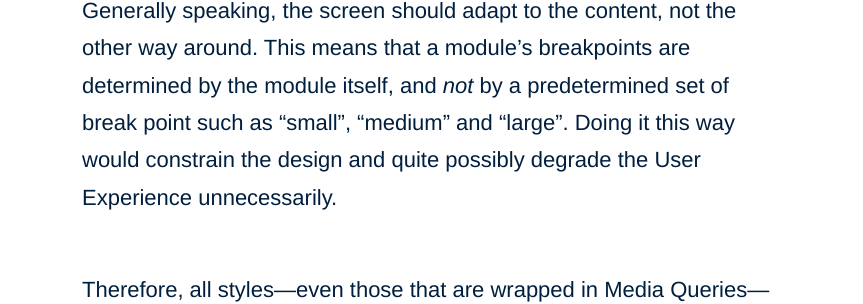
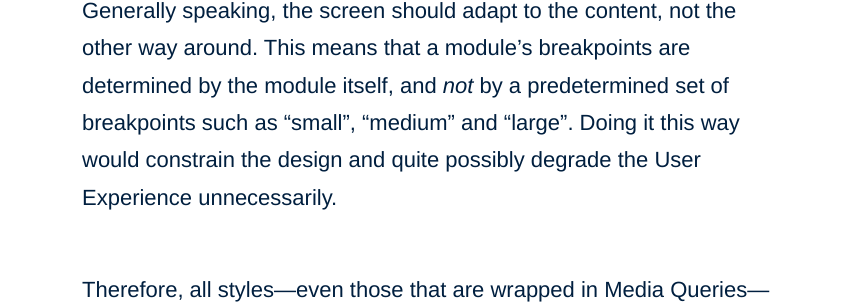
Before and after one commit to adamsilver/maintainablecss.com-jekyll, a Jekyll site: the page built from _chapters/11-faqs.md, in a window 1280 px wide and 900 px high, scrolled down 6360 px. Shown: the part 187-491 px from the top of the window, without its empty margins (208-1071 px from the left). Built offline with Jekyll 4.4.1, drawn with Linux system fonts in a browser that asks for light colours.

Commit message:
faq edits

```diff
--- a/_chapters/11-faqs.md
+++ b/_chapters/11-faqs.md
@@ -125,7 +125,7 @@ However, in my experience, this is *rarely* the case, and so I wouldn't advise t
 
 ## Where do I put Media Queries?
 
-Generally speaking, the screen should adapt to the content, not the other way around. This means that a module's breakpoints are determined by the module itself, and *not* by a predetermined set of break point such as "small", "medium" and "large". Doing it this way would constrain the design and quite possibly degrade the User Experience unnecessarily.
+Generally speaking, the screen should adapt to the content, not the other way around. This means that a module's breakpoints are determined by the module itself, and *not* by a predetermined set of breakpoints such as "small", "medium" and "large". Doing it this way would constrain the design and quite possibly degrade the User Experience unnecessarily.
 
 Therefore, all styles&mdash;even those that are wrapped in Media Queries&mdash;should be located next to regular styles:
 
```
